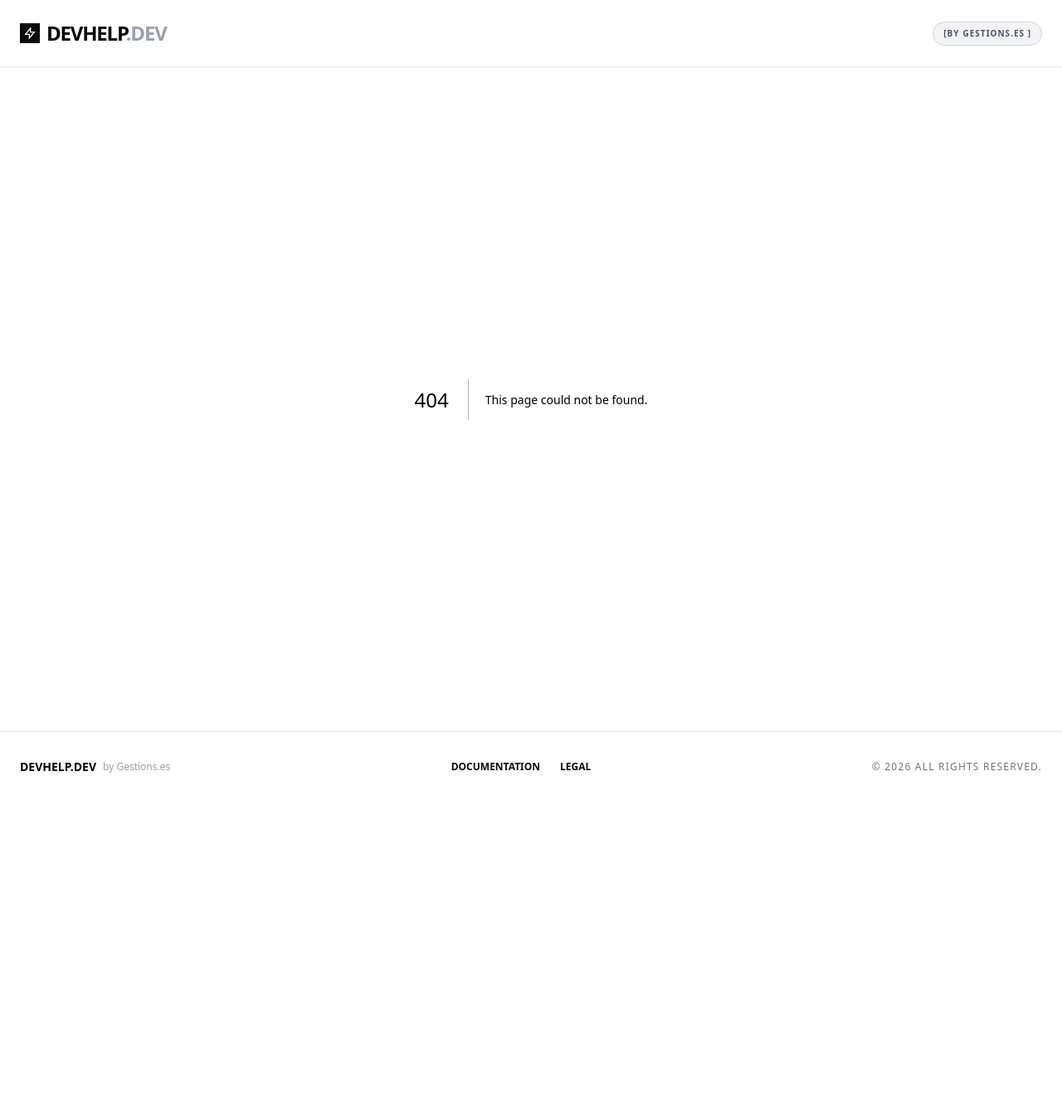
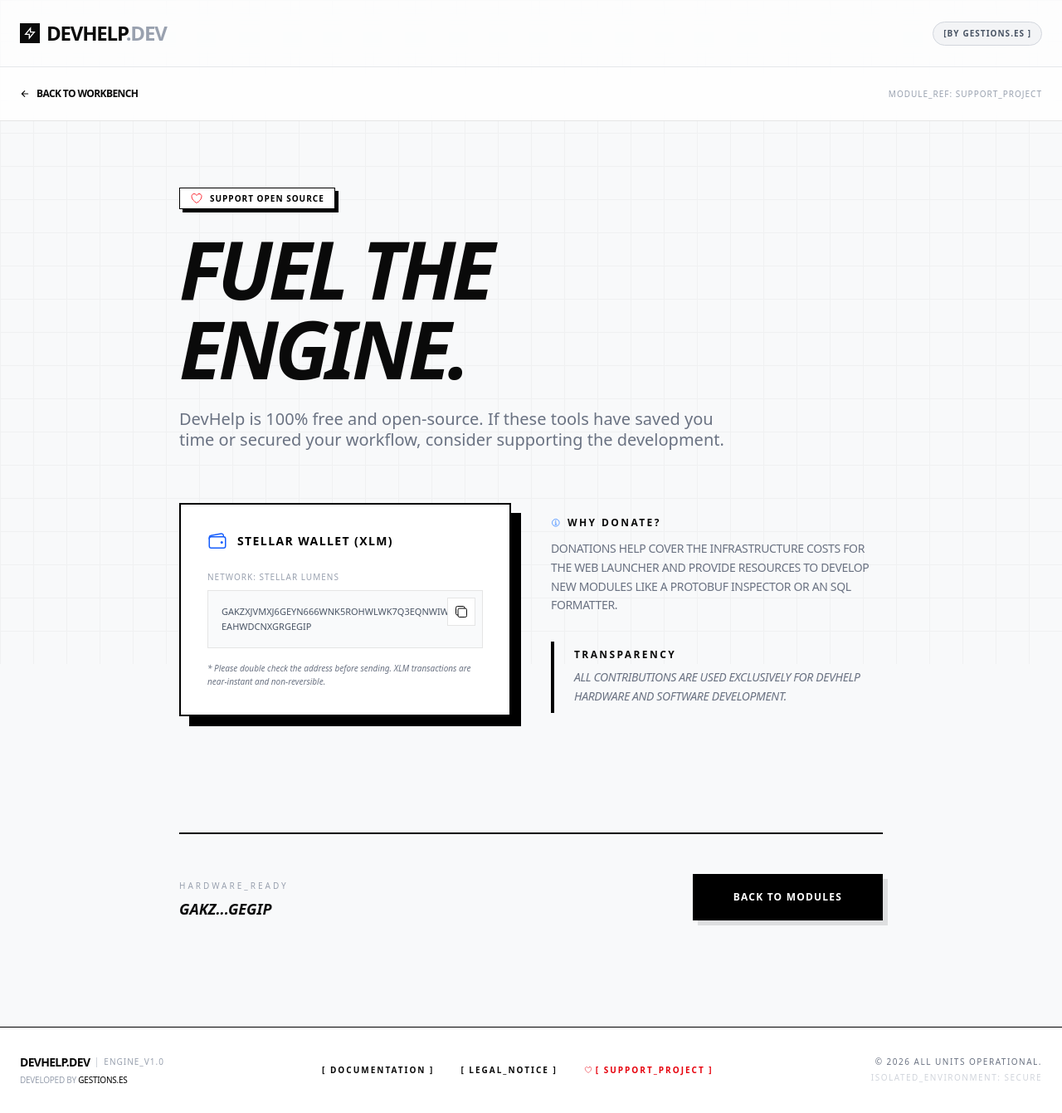
Before and after one commit to gestions-UO/devhelp-dev-tools, a Next.js app: page /donate in a window 1280 px wide. Before the commit this address had no page. Shown: the whole page at 83% size. Before the commit the page ends 966 px from the top, so only its background shows below. Built offline with nearby package versions, Linux system fonts and the light colour scheme.

Commit message:
donaciones

```diff
--- /dev/null
+++ b/src/app/donate/page.tsx
@@ -0,0 +1,126 @@
+"use client";
+
+import { useState } from "react";
+import Link from "next/link";
+import Footer from "@/components/layout/Footer";
+import {
+  IoArrowBackOutline,
+  IoCopyOutline,
+  IoCheckmarkOutline,
+  IoWalletOutline,
+  IoHeartOutline,
+  IoInformationCircleOutline
+} from "react-icons/io5";
+
+export default function DonatePage() {
+  const [copied, setCopied] = useState(false);
+  const walletAddress = "GAKZXJVMXJ6GEYN666WNK5ROHWLWK7Q3EQNWIWN3TEAHWDCNXGRGEGIP";
+
+  const copyToClipboard = () => {
+    navigator.clipboard.writeText(walletAddress);
+    setCopied(true);
+    setTimeout(() => setCopied(false), 2000);
+  };
+
+  return (
+    <div className="min-h-screen bg-[#f8f9fa] text-[#0a0a0a] font-sans selection:bg-[#0a0a0a] selection:text-white">
+      {/* TECHNICAL GRID BACKGROUND */}
+      <div
+        className="fixed inset-0 pointer-events-none opacity-[0.03]"
+        style={{
+          backgroundImage: `linear-gradient(#0a0a0a 1px, transparent 1px), linear-gradient(90deg, #0a0a0a 1px, transparent 1px)`,
+          backgroundSize: '40px 40px'
+        }}
+      ></div>
+
+      {/* HEADER */}
+      <nav className="relative z-20 border-b border-[#e5e5e5] bg-white/80 backdrop-blur-md sticky top-0">
+        <div className="max-w-7xl mx-auto px-6 h-16 flex items-center justify-between">
+          <Link href="/" className="flex items-center gap-2 font-black uppercase text-xs tracking-tighter hover:opacity-70 transition-opacity">
+            <IoArrowBackOutline /> Back to Workbench
+          </Link>
+          <span className="font-mono text-[10px] text-gray-400 uppercase tracking-widest">
+            Module_Ref: SUPPORT_PROJECT
+          </span>
+        </div>
+      </nav>
+
+      <main className="max-w-4xl mx-auto px-6 pt-20 pb-32 relative z-10">
+        <header className="mb-16">
+          <div className="inline-flex items-center gap-2 border border-black px-3 py-1 mb-6 bg-white shadow-[4px_4px_0px_0px_rgba(0,0,0,1)]">
+            <IoHeartOutline className="text-red-500" />
+            <span className="text-[10px] font-bold uppercase tracking-widest text-black">Support Open Source</span>
+          </div>
+          <h1 className="text-6xl md:text-8xl font-black tracking-tighter uppercase mb-6 leading-none italic">
+            Fuel the <br />Engine.
+          </h1>
+          <p className="text-xl text-gray-500 max-w-2xl font-medium leading-tight">
+            DevHelp is 100% free and open-source. If these tools have saved you time or secured your workflow, consider supporting the development.
+          </p>
+        </header>
+
+        <div className="grid grid-cols-1 md:grid-cols-2 gap-12">
+          {/* WALLET BOX */}
+          <div className="space-y-6">
+            <div className="bg-white border-2 border-black p-8 shadow-[12px_12px_0px_0px_rgba(0,0,0,1)]">
+              <div className="flex items-center gap-3 mb-6 text-blue-600">
+                <IoWalletOutline size={24} />
+                <h3 className="font-black uppercase tracking-widest text-sm text-black">Stellar Wallet (XLM)</h3>
+              </div>
+
+              <p className="text-[10px] font-mono text-gray-400 uppercase tracking-widest mb-2">Network: Stellar Lumens</p>
+
+              <div
+                onClick={copyToClipboard}
+                className="group relative bg-gray-50 border border-[#e5e5e5] p-4 cursor-pointer hover:border-black transition-all mb-4"
+              >
+                <code className="block font-mono text-[11px] break-all leading-relaxed text-gray-600 group-hover:text-black">
+                  {walletAddress}
+                </code>
+                <div className="absolute top-2 right-2 p-2 bg-white border border-[#e5e5e5] group-hover:border-black transition-colors">
+                  {copied ? <IoCheckmarkOutline className="text-green-500" /> : <IoCopyOutline />}
+                </div>
+              </div>
+
+              <p className="text-[10px] font-mono text-gray-500 leading-relaxed italic">
+                * Please double check the address before sending. XLM transactions are near-instant and non-reversible.
+              </p>
+            </div>
+          </div>
+
+          {/* WHY DONATE */}
+          <div className="space-y-8 py-4">
+            <div>
+              <h4 className="font-black uppercase text-xs tracking-[0.2em] mb-3 flex items-center gap-2">
+                <IoInformationCircleOutline className="text-blue-500" /> Why Donate?
+              </h4>
+              <p className="text-sm text-gray-500 leading-relaxed font-mono uppercase tracking-tight">
+                Donations help cover the infrastructure costs for the web launcher and provide resources to develop new modules like a Protobuf Inspector or an SQL Formatter.
+              </p>
+            </div>
+
+            <div className="border-l-4 border-black pl-6 py-2">
+              <h4 className="font-black uppercase text-xs tracking-[0.2em] mb-2">Transparency</h4>
+              <p className="text-sm text-gray-500 leading-relaxed font-mono uppercase tracking-tight italic">
+                All contributions are used exclusively for DevHelp hardware and software development.
+              </p>
+            </div>
+          </div>
+        </div>
+
+        <div className="mt-32 border-t-2 border-black pt-12 flex flex-col md:flex-row items-center justify-between gap-8">
+          <div className="text-center md:text-left">
+            <span className="text-[10px] font-mono text-gray-400 uppercase tracking-[0.3em]">Hardware_Ready</span>
+            <p className="font-black uppercase text-lg italic mt-1">GAKZ...GEGIP</p>
+          </div>
+          <Link href="/launcher">
+            <button className="h-14 px-12 bg-black text-white font-bold uppercase tracking-widest text-xs hover:bg-white hover:text-black transition-all border border-black shadow-[6px_6px_0px_0px_rgba(0,0,0,0.1)]">
+              Back to Modules
+            </button>
+          </Link>
+        </div>
+      </main>
+
+    </div>
+  );
+}
--- a/src/components/layout/Footer.tsx
+++ b/src/components/layout/Footer.tsx
@@ -1,35 +1,57 @@
+"use client";
+
 import Link from "next/link";
+import { IoHeartOutline } from "react-icons/io5";
 
 export default function Footer() {
   const currentYear = new Date().getFullYear();
 
   return (
-    <footer className="mt-auto border-t border-gray-200 bg-white py-6 md:py-8">
-      <div className="mx-auto flex max-w-7xl flex-col items-center justify-between gap-4 px-4 md:flex-row md:px-6">
+    <footer className="mt-auto border-t border-black bg-white py-8">
+      <div className="mx-auto flex max-w-7xl flex-col items-center justify-between gap-6 px-6 md:flex-row">
 
-        {/* Left: Branding */}
-        <div className="flex items-center gap-2">
-          <span className="font-black text-xs uppercase md:text-sm">
-            DEVHELP.DEV
-          </span>
-          <span className="text-xs text-gray-400">
-            by Gestions.es
+        {/* LEFT: BRANDING & ORIGIN */}
+        <div className="flex flex-col gap-1 items-center md:items-start">
+          <div className="flex items-center gap-2">
+            <span className="font-black text-xs uppercase tracking-tighter md:text-sm">
+              DEVHELP.DEV
+            </span>
+            <div className="h-3 w-px bg-gray-300 hidden md:block"></div>
+            <span className="text-[10px] font-mono text-gray-400 uppercase tracking-widest">
+              Engine_v1.0
+            </span>
+          </div>
+          <span className="text-[10px] text-gray-400 font-medium uppercase tracking-tight">
+            Developed by <a href="https://gestions.es" target="_blank" className="text-black hover:underline">Gestions.es</a>
           </span>
         </div>
 
-        {/* Center: Links (Technical Style) */}
-        <div className="flex gap-6">
-            <Link href="/docs" className="text-xs font-bold uppercase text-tech-black hover:text-blue-600 transition-colors">
-                Documentation
-            </Link>
-            <Link href="/legal" className="text-xs font-bold uppercase text-tech-black hover:text-blue-600 transition-colors">
-                Legal
-            </Link>
-        </div>
+        {/* CENTER: TECHNICAL LINKS */}
+        <nav className="flex flex-wrap justify-center gap-x-8 gap-y-2">
+          <Link
+            href="/docs"
+            className="text-[10px] font-bold uppercase tracking-[0.2em] text-[#0a0a0a] hover:text-blue-600 transition-colors"
+          >
+            [ Documentation ]
+          </Link>
+          <Link
+            href="/legal"
+            className="text-[10px] font-bold uppercase tracking-[0.2em] text-[#0a0a0a] hover:text-blue-600 transition-colors"
+          >
+            [ Legal_Notice ]
+          </Link>
+          <Link
+            href="/donate"
+            className="text-[10px] font-bold uppercase tracking-[0.2em] text-red-600 hover:text-red-700 transition-colors flex items-center gap-1"
+          >
+            <IoHeartOutline className="animate-pulse" /> [ Support_Project ]
+          </Link>
+        </nav>
 
-        {/* Right: Copyright */}
-        <div className="text-center font-mono text-[10px] uppercase tracking-widest text-gray-500 md:text-right md:text-xs">
-          © {currentYear} All rights reserved.
+        {/* RIGHT: SYSTEM DATA */}
+        <div className="flex flex-col items-center md:items-end gap-1 font-mono text-[10px] uppercase tracking-[0.15em] text-gray-500">
+          <span>© {currentYear} All units operational.</span>
+          <span className="text-gray-300">Isolated_Environment: Secure</span>
         </div>
 
       </div>
```
